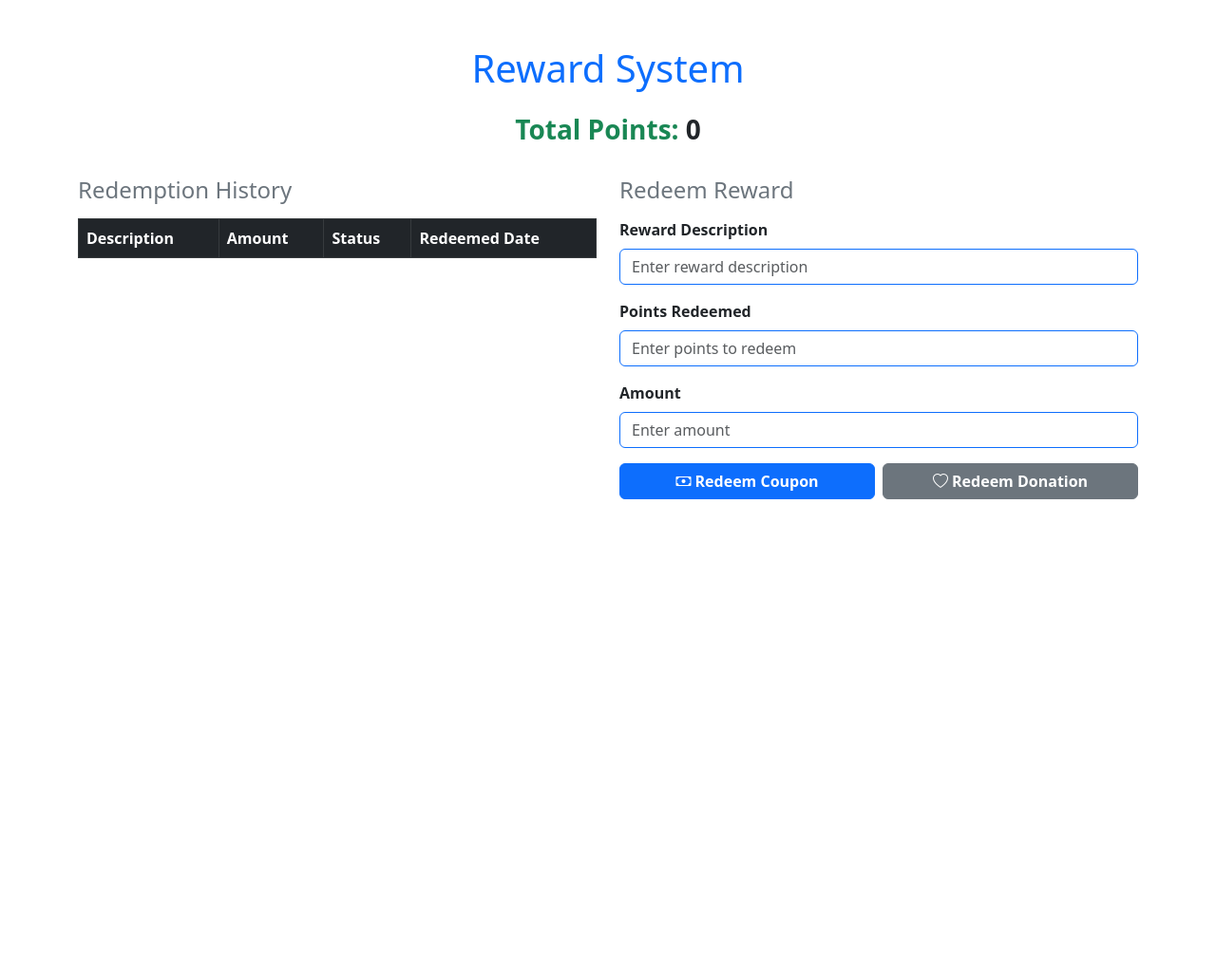
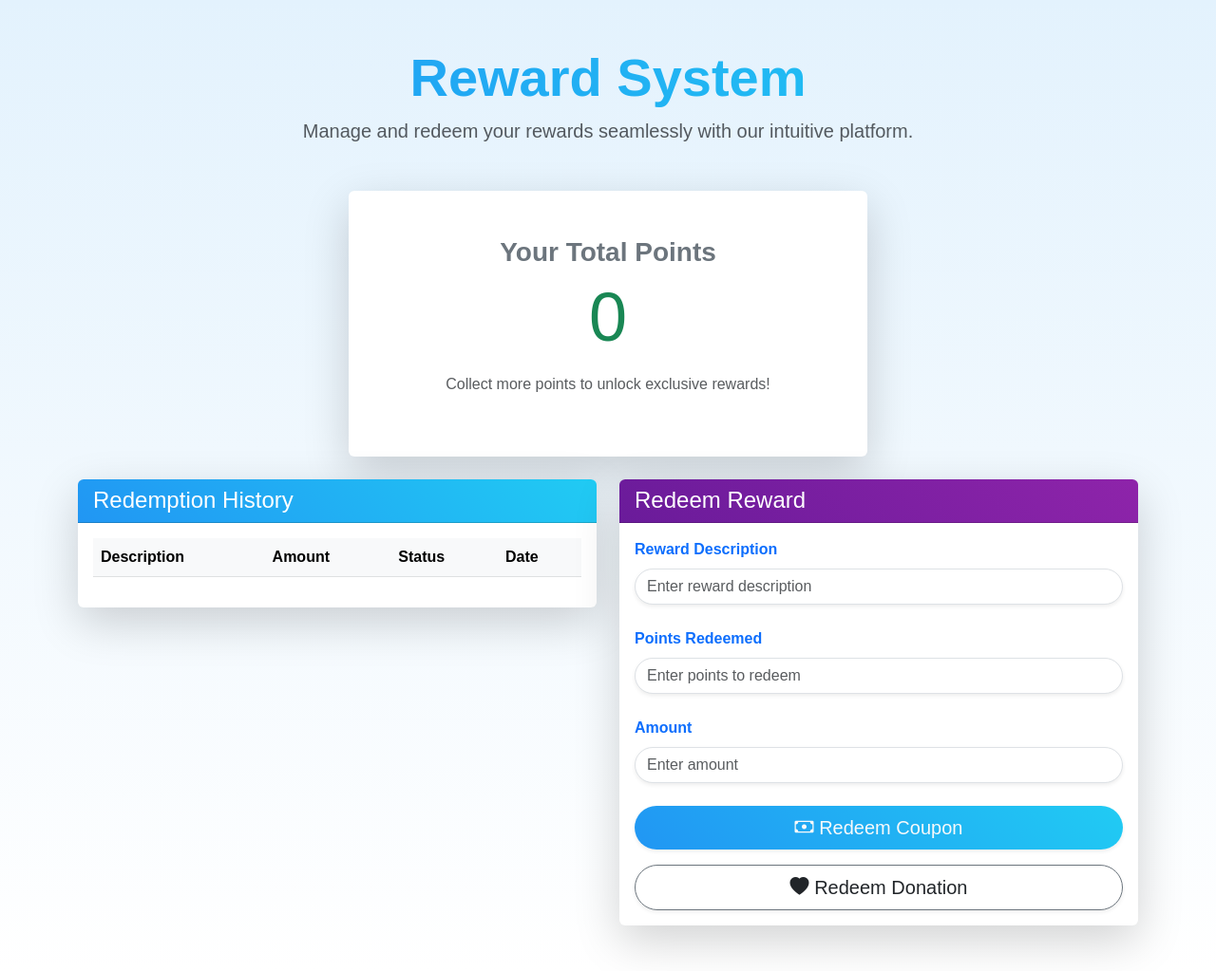
Before and after one commit to SSarim/Rewards-System, a Django app: page /rewards-api/reward-system/ in a window 1280 px wide. Shown: the whole page at 95% size. Before the commit the page ends 526 px from the top, so only its background shows below. Run offline with Django 5.2, Linux system fonts and the light colour scheme; lists and menus that the app fills with data are empty; some libraries are stand-ins or nearby versions.

Commit message:
Changed layout. Still need to fix some api calls

```diff
--- a/backend/rewards/templates/reward_system.html
+++ b/backend/rewards/templates/reward_system.html
@@ -6,7 +6,7 @@
   <title>Reward System</title>
   <link href="https://cdn.jsdelivr.net/npm/bootstrap@5.3.0/dist/css/bootstrap.min.css" rel="stylesheet">
   <script>
-    const apiBaseUrl = "http://127.0.0.1:8000";
+    const apiBaseUrl = "http://127.0.0.1:8000/rewards-api";
 
     // Helper function for API calls
     async function apiCall(endpoint, method, data) {
@@ -94,33 +94,45 @@
     });
   </script>
 </head>
-<body>
-    <div class="container mt-5">
+
+
+<body style="background: linear-gradient(to bottom, #e3f2fd, #ffffff); font-family: 'Poppins', sans-serif;">
+  <div class="container py-5">
     <!-- Header -->
-      <h1 class="text-center mb-4 text-primary">Reward System</h1>
+    <div class="text-center mb-5">
+      <h1 class="display-4 fw-bold text-gradient">Reward System</h1>
+      <p class="text-muted fs-5">Manage and redeem your rewards seamlessly with our intuitive platform.</p>
+    </div>
 
     <!-- Points Display -->
-      <div class="row justify-content-center my-4">
-        <div class="col-auto text-center">
-          <h3 class="fw-bold">
-            <span class="text-success">Total Points:</span>
-            <span id="total-points" class="text-dark">0</span>
-          </h3>
+    <div class="row justify-content-center mb-4">
+      <div class="col-md-6">
+        <div class="card border-0 shadow-lg rounded-lg">
+          <div class="card-body text-center py-5">
+            <h3 class="fw-bold text-secondary">Your Total Points</h3>
+            <h1 class="display-2 text-success mb-0" id="total-points">0</h1>
+            <p class="text-muted mt-3">Collect more points to unlock exclusive rewards!</p>
+          </div>
+        </div>
       </div>
     </div>
 
     <div class="row gy-5">
       <!-- Redemption History -->
       <div class="col-md-6">
-          <h4 class="text-secondary mb-3">Redemption History</h4>
+        <div class="card border-0 shadow-lg rounded-lg">
+          <div class="card-header bg-gradient-primary text-white rounded-top">
+            <h4 class="mb-0">Redemption History</h4>
+          </div>
+          <div class="card-body">
             <div class="table-responsive">
-            <table class="table table-hover table-bordered align-middle">
-              <thead class="table-dark">
+              <table class="table table-hover align-middle">
+                <thead class="table-light">
                   <tr>
                     <th>Description</th>
                     <th>Amount</th>
                     <th>Status</th>
-                  <th>Redeemed Date</th>
+                    <th>Date</th>
                   </tr>
                 </thead>
                 <tbody id="redemption-history-body">
@@ -129,66 +141,106 @@
               </table>
             </div>
           </div>
+        </div>
+      </div>
 
       <!-- Redeem Reward -->
       <div class="col-md-6">
-          <h4 class="text-secondary mb-3">Redeem Reward</h4>
+        <div class="card border-0 shadow-lg rounded-lg">
+          <div class="card-header bg-gradient-secondary text-white rounded-top">
+            <h4 class="mb-0">Redeem Reward</h4>
+          </div>
+          <div class="card-body">
             <form>
               <!-- Reward Description -->
-            <div class="mb-3">
-              <label for="reward-description" class="form-label fw-bold">Reward Description</label>
+              <div class="mb-4">
+                <label for="reward-description" class="form-label fw-bold text-primary">Reward Description</label>
                 <input
                   type="text"
                   id="reward-description"
-                class="form-control border border-primary"
+                  class="form-control rounded-pill shadow-sm"
                   placeholder="Enter reward description"
                 />
               </div>
 
               <!-- Points Redeemed -->
-            <div class="mb-3">
-              <label for="points-redeemed" class="form-label fw-bold">Points Redeemed</label>
+              <div class="mb-4">
+                <label for="points-redeemed" class="form-label fw-bold text-primary">Points Redeemed</label>
                 <input
                   type="number"
                   id="points-redeemed"
-                class="form-control border border-primary"
+                  class="form-control rounded-pill shadow-sm"
                   placeholder="Enter points to redeem"
                 />
               </div>
 
               <!-- Amount -->
-            <div class="mb-3">
-              <label for="amount" class="form-label fw-bold">Amount</label>
+              <div class="mb-4">
+                <label for="amount" class="form-label fw-bold text-primary">Amount</label>
                 <input
                   type="number"
                   step="0.01"
                   id="amount"
-                class="form-control border border-primary"
+                  class="form-control rounded-pill shadow-sm"
                   placeholder="Enter amount"
                 />
               </div>
 
               <!-- Buttons -->
-            <div class="d-flex gap-2">
+              <div class="d-grid gap-3">
                 <button
                   type="button"
                   id="redeem-coupon-btn"
-                class="btn btn-primary w-50 fw-bold"
+                  class="btn btn-primary btn-lg rounded-pill shadow-sm text-light"
+                  style="background: linear-gradient(45deg, #2196f3, #21cbf3); border: none;"
                 >
                   <i class="bi bi-cash"></i> Redeem Coupon
                 </button>
                 <button
                   type="button"
                   id="redeem-donation-btn"
-                class="btn btn-secondary w-50 fw-bold"
+                  class="btn btn-outline-secondary btn-lg rounded-pill shadow-sm text-dark"
                 >
-                <i class="bi bi-heart"></i> Redeem Donation
+                  <i class="bi bi-heart-fill"></i> Redeem Donation
                 </button>
               </div>
             </form>
           </div>
         </div>
       </div>
+    </div>
+  </div>
+
+  <!-- Custom CSS -->
+  <style>
+    .text-gradient {
+      background: linear-gradient(to right, #2196f3, #21cbf3);
+      background-clip: text;
+      -webkit-background-clip: text;
+      -webkit-text-fill-color: transparent;
+    }
+
+    .bg-gradient-primary {
+      background: linear-gradient(45deg, #2196f3, #21cbf3);
+    }
+
+    .bg-gradient-secondary {
+      background: linear-gradient(45deg, #6a1b9a, #8e24aa);
+    }
+
+    .card {
+      transition: transform 0.3s ease, box-shadow 0.3s ease;
+    }
+
+    .card:hover {
+      transform: translateY(-5px);
+      box-shadow: 0px 15px 30px rgba(0, 0, 0, 0.2);
+    }
+
+    .btn:hover {
+      transform: scale(1.05);
+    }
+  </style>
 
   <!-- Bootstrap JS -->
   <script src="https://cdn.jsdelivr.net/npm/bootstrap@5.3.0/dist/js/bootstrap.bundle.min.js"></script>
@@ -199,4 +251,5 @@
   />
 </body>
 
+
 </html>
```
Lines whose indentation alone changed are shown as unchanged.
